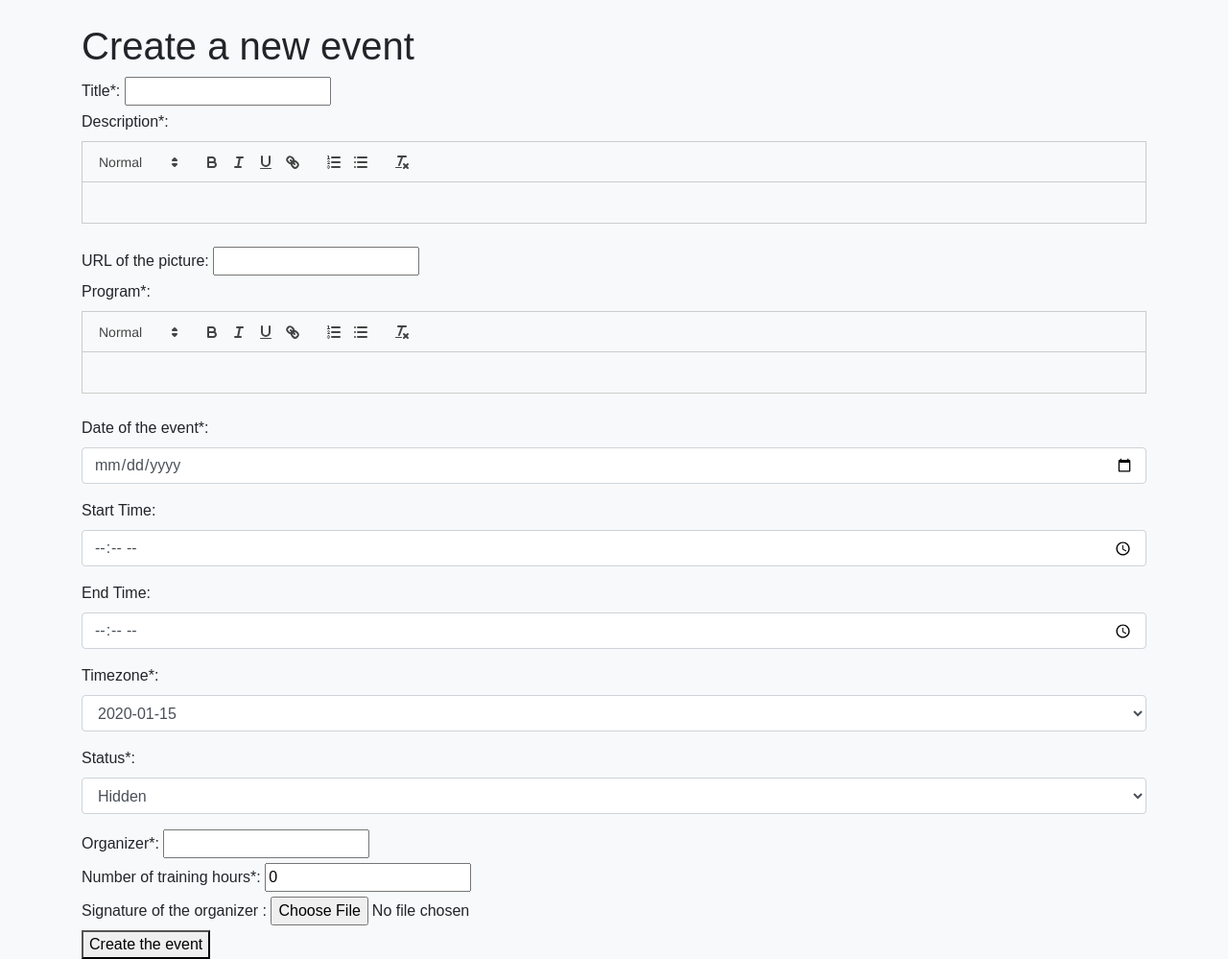
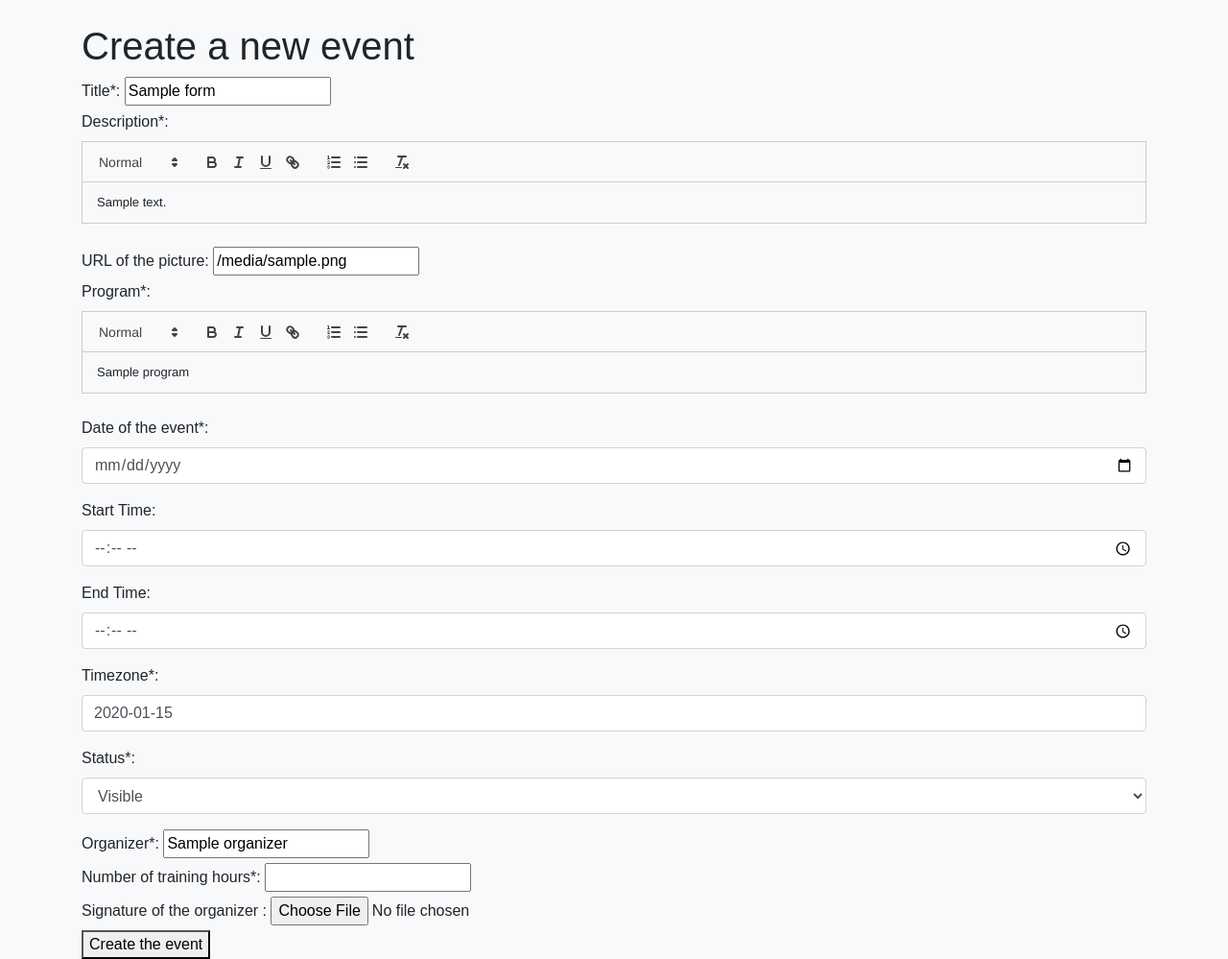
Before and after one commit to BENETNATH/meeting_manager, a Python web app: template templates/create_event.html in a window 1280 px wide. Shown: the part 56-1055 px from the top of the page at 96% size. Run offline with Jinja, Linux system fonts and the light colour scheme; the template is opened without the code that fills it: most values are stand-ins (such as "Sample title", 1, 10 or a date in 2020); some libraries are stand-ins or nearby versions.

Commit message:
Add timezone checking to ensure its validity. Addition of a babel.sh script for updating translations.

```diff
--- a/templates/create_event.html
+++ b/templates/create_event.html
@@ -3,54 +3,57 @@
 {% block content %}
 <h1>{{ _('Create a new event') }}</h1>
 <form id="eventForm" method="POST" enctype="multipart/form-data" action="{{ url_for('create_event') }}" onsubmit="return validateForm()">
+    {# Use form_data if available (validation failed), otherwise empty string #}
     <label for="title">{{ _('Title') }}*:</label>
-    <input type="text" id="title" name="title" required><br>
+    <input type="text" id="title" name="title" value="{{ form_data.get('title', '') }}" required><br>
 
     <label for="description">{{ _('Description') }}*:</label>
-    <div id="description"></div>
-    <input type="hidden" name="description" required><br>
+    <div id="description">{{ form_data.get('description', '') | safe }}</div> {# Populate Quill from form_data if available #}
+    <input type="hidden" name="description" value="{{ form_data.get('description', '') }}" required><br>
 
     <label for="photo_url">{{ _('URL of the picture') }}:</label>
-    <input type="url" id="photo_url" name="photo_url"><br>
+    <input type="url" id="photo_url" name="photo_url" value="{{ form_data.get('photo_url', '') }}"><br>
 
     <label for="program">{{ _('Program') }}*:</label>
-    <div id="program"></div>
-    <input type="hidden" name="program" required><br>
+    <div id="program">{{ form_data.get('program', '') | safe }}</div> {# Populate Quill from form_data if available #}
+    <input type="hidden" name="program" value="{{ form_data.get('program', '') }}" required><br>
 
     <div class="form-group">
         <label for="date">{{ _('Date of the event') }}*:</label>
-        <input type="date" id="date" name="date" class="form-control" required>
+        <input type="date" id="date" name="date" class="form-control" value="{{ form_data.get('date', '') }}" required>
     </div>
     <div class="form-group">
         <label for="start_time">{{ _('Start Time') }}:</label>
-        <input type="time" id="start_time" name="start_time" class="form-control">
+        <input type="time" id="start_time" name="start_time" class="form-control" value="{{ form_data.get('start_time', '') }}">
     </div>
     <div class="form-group">
         <label for="end_time">{{ _('End Time') }}:</label>
-        <input type="time" id="end_time" name="end_time" class="form-control">
+        <input type="time" id="end_time" name="end_time" class="form-control" value="{{ form_data.get('end_time', '') }}">
     </div>
     <div class="form-group">
         <label for="timezone">{{ _('Timezone') }}*:</label>
-        <select id="timezone" name="timezone" class="form-control" required>
+        {# Default to UTC only if form_data is empty (initial load) #}
+        <input type="text" id="timezone" name="timezone" class="form-control" list="timezone-list" value="{{ form_data.get('timezone', 'UTC') }}" required autocomplete="off">
+        <datalist id="timezone-list">
             {% for tz in timezones %}
-                <option value="{{ tz }}" {% if tz == 'UTC' %}selected{% endif %}>{{ tz }}</option>
+                <option value="{{ tz }}">
             {% endfor %}
-        </select>
+        </datalist>
     </div>
     <div class="form-group">
         <label for="status">{{ _('Status') }}*:</label>
         <select id="status" name="status" class="form-control" required>
-            <option value="hidden">{{ _('Hidden') }}</option>
-            <option value="visible">{{ _('Visible') }}</option>
-            <option value="archived">{{ _('Archived') }}</option>
+            <option value="hidden" {% if form_data.get('status') == 'hidden' %}selected{% endif %}>{{ _('Hidden') }}</option>
+            <option value="visible" {% if form_data.get('status') == 'visible' %}selected{% endif %}>{{ _('Visible') }}</option>
+            <option value="archived" {% if form_data.get('status') == 'archived' %}selected{% endif %}>{{ _('Archived') }}</option>
         </select>
     </div>
 
     <label for="organizer">{{ _('Organizer') }}*:</label>
-    <input type="text" id="organizer" name="organizer" required><br>
+    <input type="text" id="organizer" name="organizer" value="{{ form_data.get('organizer', '') }}" required><br>
 
     <label for="eligible_hours">{{ _('Number of training hours') }}*:</label>
-    <input type="number" step="0.1" id="eligible_hours" name="eligible_hours" value="0" required><br>
+    <input type="number" step="0.1" id="eligible_hours" name="eligible_hours" value="{{ form_data.get('eligible_hours', '0') }}" required><br>
 
     <label for="signature">{{ _('Signature of the organizer') }} :</label>
     <input type="file" id="signature" name="signature" accept="image/*" onchange="validateImageSize(this)"><br>
@@ -82,6 +85,11 @@
         var quillProgram = new Quill('#program', {
             theme: 'snow'
         });
+
+        // Set initial content for Quill editors from hidden inputs (which are populated by form_data)
+        quillDescription.clipboard.dangerouslyPasteHTML(document.querySelector('input[name="description"]').value);
+        quillProgram.clipboard.dangerouslyPasteHTML(document.querySelector('input[name="program"]').value);
+
 
         // Ajouter un écouteur d'événement pour sauvegarder le contenu
         quillDescription.on('text-change', function() {
```
Also changed, not shown: app.py (+25 -3 lines), templates/edit_event.html (+4 -3 lines), translations/en/LC_MESSAGES/messages.po, translations/fr/LC_MESSAGES/messages.po, 1 other file.
